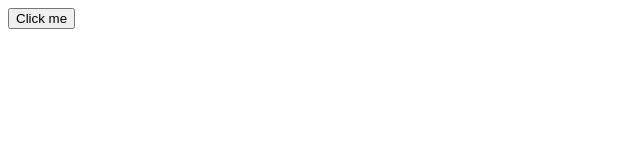
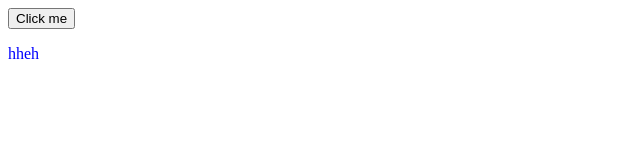
Before and after one commit to camellia-1H/tutorial, a plain HTML site: page index.html in a window 1280 px wide. Shown: the full height of the page, 0-640 px from the left. Drawn offline with Linux system fonts and the light colour scheme.

Commit message:
add p elem

```diff
--- a/index.html
+++ b/index.html
@@ -10,5 +10,6 @@
 </head>
 <body>
     <button>Click me</button>
+    <p>hheh</p>
 </body>
 </html>
```
